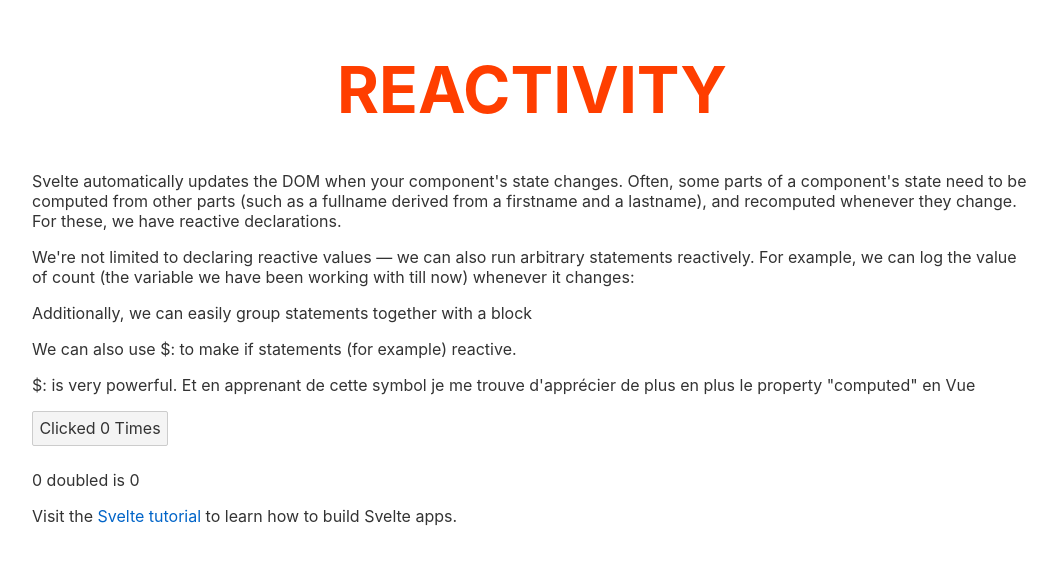
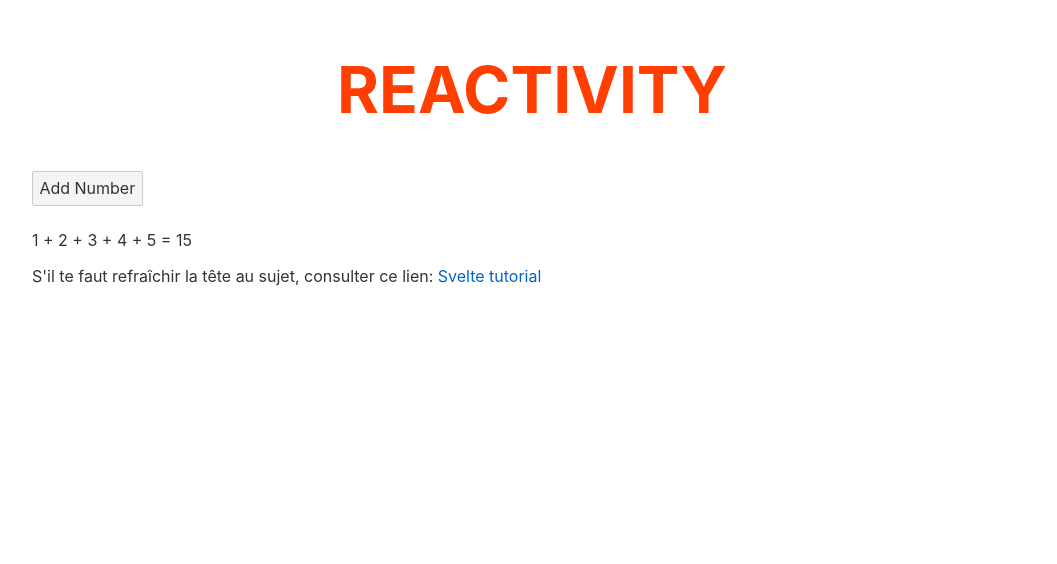
Before and after one commit to GillyRabutTsurwa/svelte-docs-learning, a Svelte app: page / in a window 1280 px wide. Shown: the top 564 px of the page, without its empty margins (108-1165 px from the left). Built offline with nearby package versions, Linux system fonts and the light colour scheme.

Commit message:
section 2d - updating arrays and objects. last part of section 2. Most of it is plain javascript logic if anything

```diff
--- a/src/App.svelte
+++ b/src/App.svelte
@@ -1,24 +1,13 @@
 <script>
   let title = "Reactivity";
   let titre = "Réactivité";
-  let count = 0;
-  function handleClick() {
-    count += 1;
+  let numbers = [1, 2, 3, 4, 5];
+  //NEW:
+  function addNumber() {
+    numbers = [...numbers, numbers.length + 1];
   }
-  $: doubleCount = count * 2;
-  //NEW:
-  $: console.log(`The count is ${count}`);
-  //NEW:
-  $: {
-    console.log(`La valeur actuelle de count est ${count}`);
-    console.log(`J'aime le Svelte. J'apprends la ${titre}`);
-  }
-  //NEW:
-  $: {
-    if (count > 10) {
-      console.log("Woah. Coo down the pace");
-    }
-  }
+  $: console.log(numbers);
+  $: sum = numbers.reduce((acc, currentNum) => acc + currentNum, 0);
 </script>
 
 <style>
@@ -49,33 +38,17 @@
 <main>
   <h1>{title}</h1>
   <div class="docs-read">
+    <div class="code">
+      <button on:click={addNumber}>Add Number</button>
+      <p>{numbers.join(' + ')} = {sum}</p>
+    </div>
     <p>
-      Svelte automatically updates the DOM when your component's state changes.
-      Often, some parts of a component's state need to be computed from other
-      parts (such as a fullname derived from a firstname and a lastname), and
-      recomputed whenever they change. For these, we have reactive declarations.
-    </p>
-    <p>
-      We're not limited to declaring reactive values — we can also run arbitrary
-      statements reactively. For example, we can log the value of count (the
-      variable we have been working with till now) whenever it changes:
-    </p>
-    <p>Additionally, we can easily group statements together with a block</p>
-    <p>We can also use $: to make if statements (for example) reactive.</p>
-    <p>
-      $: is very powerful. Et en apprenant de cette symbol je me trouve
-      d'apprécier de plus en plus le property "computed" en Vue
+      S'il te faut refraîchir la tête au sujet, consulter ce lien:
+      <a
+        href="https://svelte.dev/tutorial/updating-arrays-and-objects"
+        target="_blank">
+        Svelte tutorial
+      </a>
     </p>
   </div>
-  <div class="code">
-    <button on:click={handleClick}>
-      Clicked {count} {count === 1 ? 'Time' : 'Times'}
-    </button>
-    <p>{count} doubled is {doubleCount}</p>
-  </div>
-  <p>
-    Visit the
-    <a href="https://svelte.dev/tutorial">Svelte tutorial</a>
-    to learn how to build Svelte apps.
-  </p>
 </main>
```
